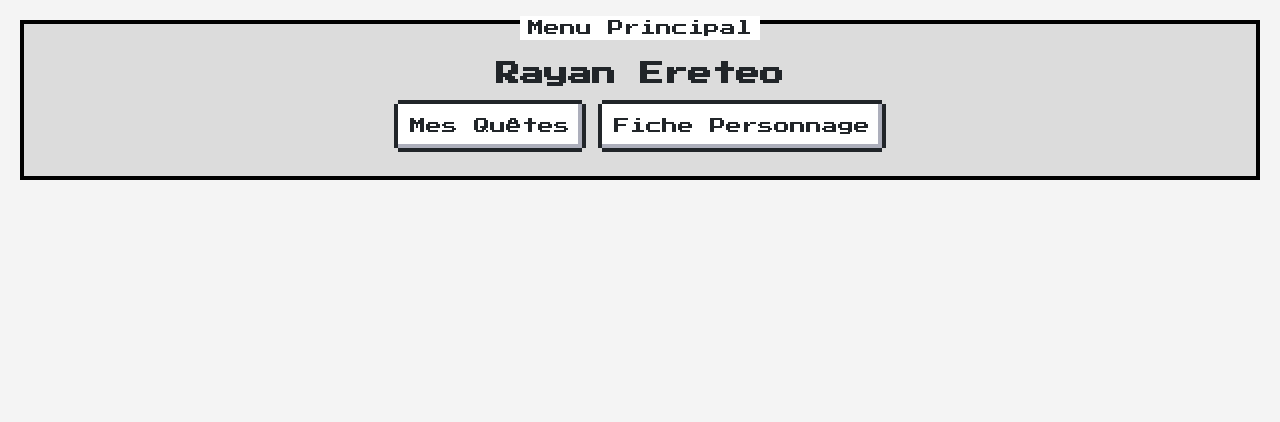
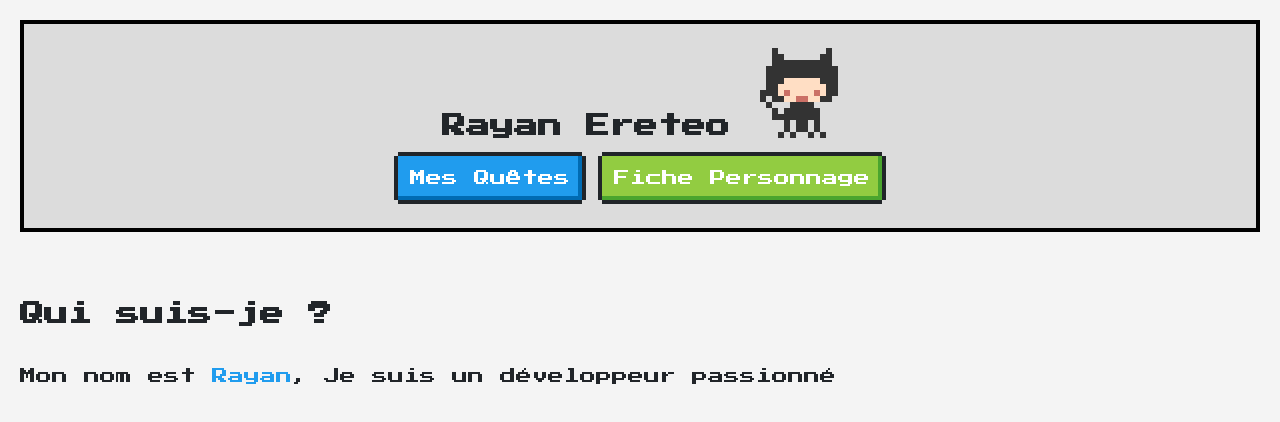
Before and after one commit to RayanEreteo/rayanereteo_, a React (Vite) app: page / in a window 1280 px wide. Shown: the top 422 px of the page. Built offline with nearby package versions, Linux system fonts and the light colour scheme.

Commit message:
Added presentation content

```diff
--- a/src/App.tsx
+++ b/src/App.tsx
@@ -17,14 +17,18 @@ function App() {
     <main>
       <nav>
         <div className="nes-container with-title is-centered" id='navbar'>
-          <p className='title'>Menu Principal</p>
-          <h1 className='nes-text'>Rayan Ereteo</h1>
+          <h1 className='nes-text'>Rayan Ereteo <span><i className="nes-octocat animate"></i></span></h1>
           <div className="btns-container">
-            <a href="" className='nes-btn'>Mes Quêtes</a>
-            <button className='nes-btn' onClick={downloadCV} onMouseEnter={() => setDownloadCVText("Télécharger CV")} onMouseLeave={() => setDownloadCVText("Fiche Personnage")}>{downloadCVText}</button>
+            <a href="" className='nes-btn is-primary'>Mes Quêtes</a>
+            <button className='nes-btn is-success' onClick={downloadCV} onMouseEnter={() => setDownloadCVText("Télécharger CV")} onMouseLeave={() => setDownloadCVText("Fiche Personnage")}>{downloadCVText}</button>
           </div>
         </div>
       </nav>
+      <div className='mt' id='presentation'>
+        <h2 className='nes-text'>Qui suis-je ?</h2>
+        <br />
+        <p>Mon nom est <span className='nes-text is-primary'>Rayan</span>, Je suis un développeur passionné</p>
+      </div>
     </main>
   )
 }
```
